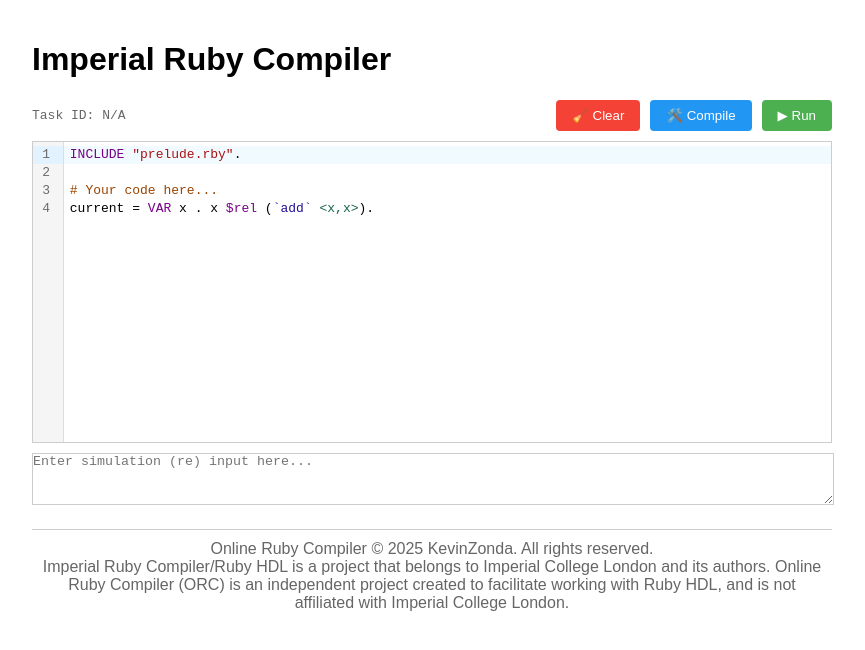
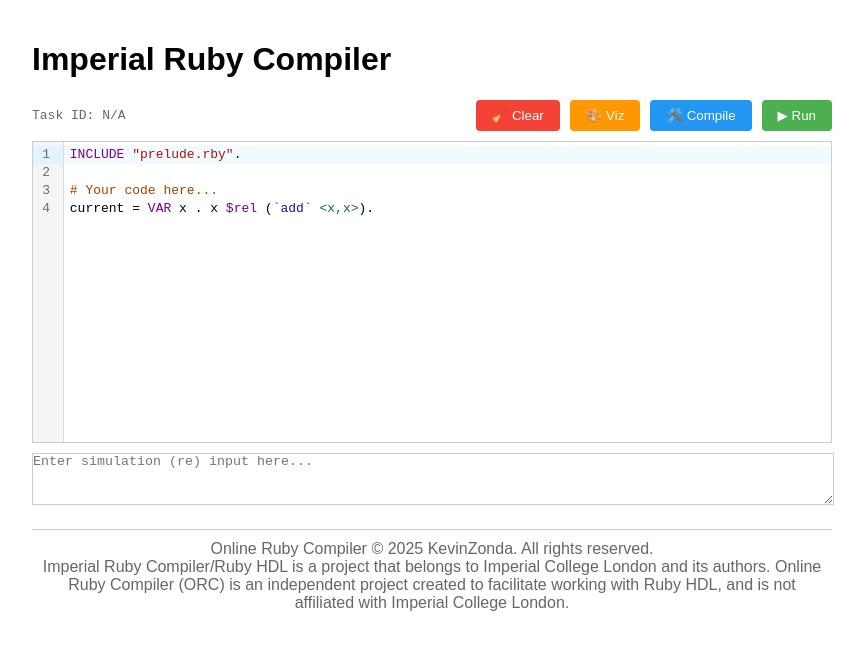
Before and after one commit to KevinZonda/RubyHDLReact, a React (Vite) app: page / in a window 1280 px wide. Shown: the top 650 px of the page, without its empty margins (208-1073 px from the left). Built offline with nearby package versions, Linux system fonts and the light colour scheme.

Commit message:
now we support viz

```diff
--- a/package.json
+++ b/package.json
@@ -13,6 +13,7 @@
     "@codemirror/language": "^6.10.8",
     "@codemirror/legacy-modes": "^6.4.2",
     "@uiw/react-codemirror": "^4.23.7",
+    "graphviz-react": "^1.2.5",
     "react": "^18.3.1",
     "react-dom": "^18.3.1"
   },
--- a/src/App.css
+++ b/src/App.css
@@ -65,6 +65,14 @@
   background-color: #e53935;
 }
 
+.btn-viz {
+  background-color: #ff9800;
+}
+
+.btn-viz:hover {
+  background-color: #e58e00;
+}
+
 .result-section {
   background-color: #f5f5f5;
   padding: 15px;
--- a/src/App.tsx
+++ b/src/App.tsx
@@ -4,6 +4,7 @@
 import './App.css'
 import { useState } from 'react'
 import { simpleMode } from '@codemirror/legacy-modes/mode/simple-mode';
+import { Graphviz } from 'graphviz-react';
 
 const defaultCode = 'INCLUDE "prelude.rby". \n\n# Your code here...\ncurrent = VAR x . x $rel (`add` <x,x>).'
 
@@ -13,6 +14,7 @@
   const [result, setResult] = useState('')
   const [taskId, setTaskId] = useState(localStorage.getItem('taskId') || '')
   const [oType, setOType] = useState('')
+  const [viz, setViz] = useState('');
 
   const handleClear = () => {
     updTaskId('');
@@ -54,6 +56,13 @@
     return { success: true, response: response };
   }
 
+  const handleViz = async () => {
+    const compileResp = await handleCompile();
+    if (!compileResp.success) return;
+    const response = await api.viz(compileResp.response.task_id, input);
+    setViz(response.output);
+  }
+
   const handleRun = async () => {
     const compileResp = await handleCompile();
     if (!compileResp.success) return;
@@ -84,6 +93,7 @@
         </div>
         <div className="button-group">
           <button className="btn-clear" onClick={handleClear}>🧹 Clear</button>
+          <button className="btn-viz" onClick={handleViz}>🎨 Viz</button>
           <button className="btn-build" onClick={handleCompile}>🛠️ Compile</button>
           <button className="btn-play" onClick={handleRun}>▶ Run</button>
         </div>
@@ -150,6 +160,13 @@
         </div>
       )}
 
+      {viz && (
+        <div className="viz-section">
+          <h3 style={{ margin: 0, marginBottom: '10px' }}>Visualization:</h3>
+          <Graphviz dot={viz} options={{ width: '100%', height: 500 }} />
+        </div>
+      )}
+
       <footer style={{
         padding: '10px',
         borderTop: '1px solid #ccc',
--- a/src/api/_api.ts
+++ b/src/api/_api.ts
@@ -48,4 +48,15 @@
         });
         return await response.json() as RunResponse;
     }
+
+    async viz(taskId: string, input: string) {
+        const response = await fetch(`${this.baseUrl}/ruby/viz`, {
+            method: 'POST',
+            body: JSON.stringify({
+                task_id: taskId,
+                input: input,
+            } as RunRequest),
+        });
+        return await response.json() as RunResponse;
+    }
 }
```
Also changed, not shown: 1 other file (tests, documents, lock files or other folders).
